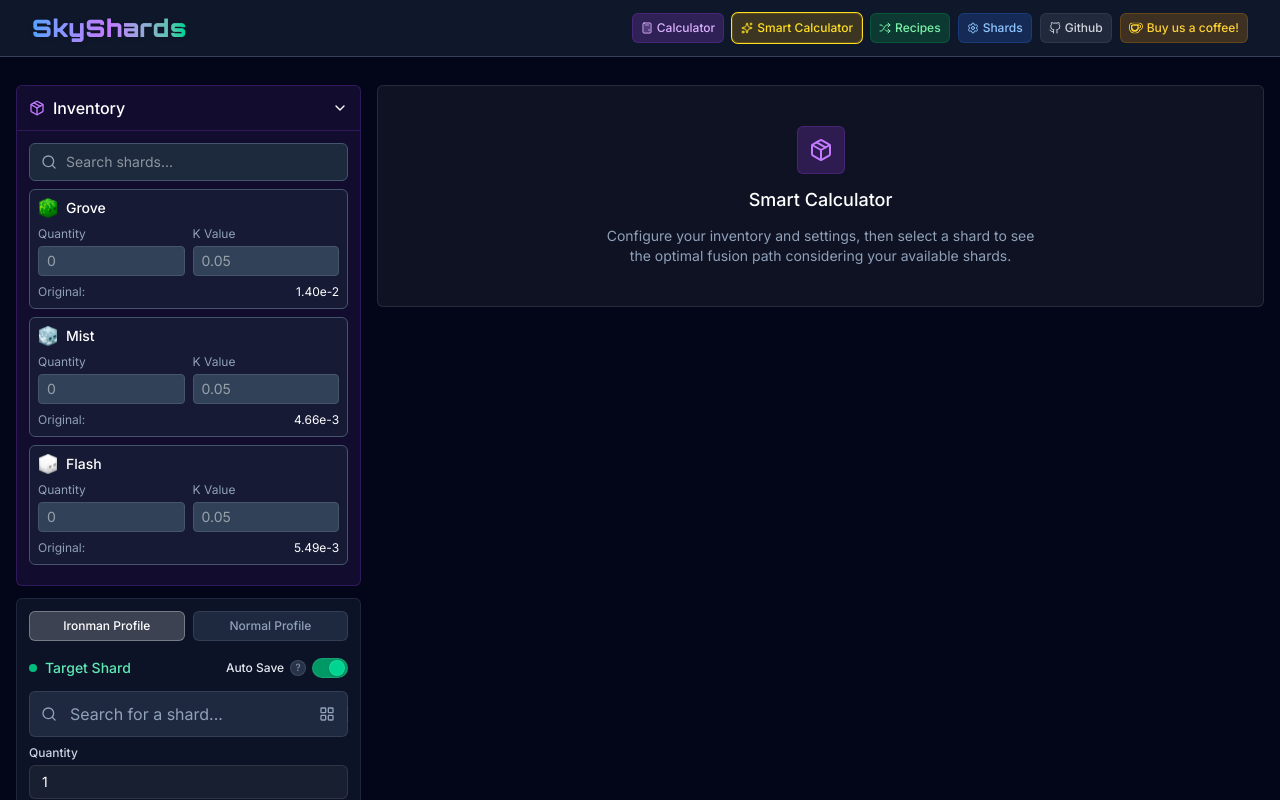
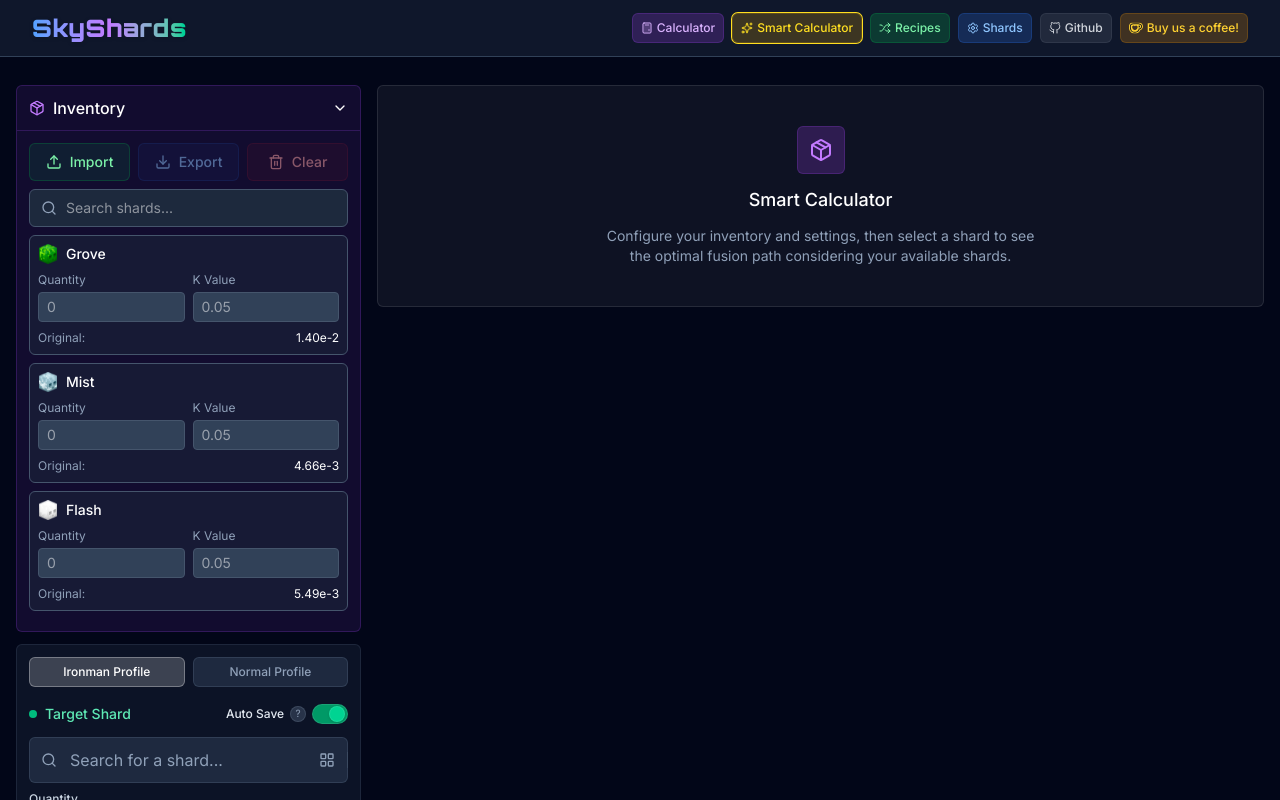
Before and after one commit to Campionnn/SkyShards, a React (Vite) app: page /smart in a window 1280 px wide. Shown: the top 800 px of the page. Built offline with nearby package versions, Linux system fonts and the light colour scheme.

Commit message:
add inventory import and saving to local storage

```diff
--- a/src/pages/SmartCalculatorPage.tsx
+++ b/src/pages/SmartCalculatorPage.tsx
@@ -1,8 +1,9 @@
 import React, { useState, useEffect, useCallback, useRef, useMemo } from "react";
-import { Menu, X, ChevronDown, ChevronRight, Search, Package } from "lucide-react";
+import { Menu, X, ChevronDown, ChevronRight, Search, Package, Upload, Download, Trash2 } from "lucide-react";
 import { CalculatorForm, InventoryCalculationResults } from "../components";
 import { useCustomRates, useCalculatorState, useShards } from "../hooks";
 import { DataService, InvCalculationService, CalculationService } from "../services";
+import { loadInventory, saveInventory, loadKValues, saveKValues } from "../utilities";
 import type { CalculationFormData } from "../schemas";
 import type { InventoryCalculationResult, CalculationParams, Data } from "../types/types";
 
@@ -22,12 +23,12 @@ const SmartCalculatorPage: React.FC = () => {
   const [currentParams, setCurrentParams] = useState<CalculationParams | null>(null);
   const [isCalculating, setIsCalculating] = useState(false);
   const [searchTerm, setSearchTerm] = useState("");
+  const [showImportDialog, setShowImportDialog] = useState(false);
+  const [importJsonText, setImportJsonText] = useState("");
 
-  // Inventory state: Map<shardId, quantity>
-  const [inventory, setInventory] = useState<Map<string, number>>(new Map());
+  const [inventory, setInventory] = useState<Map<string, number>>(loadInventory);
 
-  // K values state: Map<shardId, k>
-  const [kValues, setKValues] = useState<Map<string, number>>(new Map());
+  const [kValues, setKValues] = useState<Map<string, number>>(loadKValues);
 
   // MinCosts for display
   const [originalMinCosts, setOriginalMinCosts] = useState<Map<string, number>>(new Map());
@@ -322,6 +323,16 @@ const SmartCalculatorPage: React.FC = () => {
     };
   }, []);
 
+  // Save inventory to localStorage whenever it changes
+  useEffect(() => {
+    saveInventory(inventory);
+  }, [inventory]);
+
+  // Save k values to localStorage whenever they change
+  useEffect(() => {
+    saveKValues(kValues);
+  }, [kValues]);
+
   const getWeightedCost = (shardId: string): number => {
     return adjustedMinCosts.get(shardId) || 0;
   };
@@ -347,6 +358,71 @@ const SmartCalculatorPage: React.FC = () => {
       expandedStates.set(key, false);
     });
     setResult({ ...result! }); // Force re-render
+  };
+
+  // Import inventory from JSON text
+  const handleImportJson = () => {
+    try {
+      const parsed = JSON.parse(importJsonText);
+
+      // Extract hunting_box data
+      const huntingBox = parsed.hunting_box;
+      if (!huntingBox || typeof huntingBox !== 'object') {
+        alert('Invalid JSON format: missing or invalid "hunting_box" key');
+        return;
+      }
+
+      // Create new inventory from hunting_box
+      const newInventory = new Map<string, number>();
+      for (const [shardId, quantity] of Object.entries(huntingBox)) {
+        const qty = Number(quantity);
+        if (!isNaN(qty) && qty > 0) {
+          newInventory.set(shardId, qty);
+        }
+      }
+
+      setInventory(newInventory);
+      setShowImportDialog(false);
+      setImportJsonText("");
+      alert(`Successfully imported ${newInventory.size} shards from hunting_box`);
+    } catch (err) {
+      console.error('Failed to parse JSON:', err);
+      alert('Failed to parse JSON. Please check the format.');
+    }
+  };
+
+  // Export inventory to JSON file
+  const handleExportJson = () => {
+    const inventoryObj = Object.fromEntries(inventory);
+    const exportData = {
+      hunting_box: inventoryObj,
+      attribute_menu: {}
+    };
+
+    const jsonString = JSON.stringify(exportData, null, 2);
+    const blob = new Blob([jsonString], { type: 'application/json' });
+    const url = URL.createObjectURL(blob);
+
+    const link = document.createElement('a');
+    link.href = url;
+    link.download = `skyshards_inventory_${new Date().toISOString().split('T')[0]}.json`;
+    document.body.appendChild(link);
+    link.click();
+    document.body.removeChild(link);
+    URL.revokeObjectURL(url);
+  };
+
+  // Clear all inventory
+  const handleClearInventory = () => {
+    if (inventory.size === 0) {
+      alert('Inventory is already empty');
+      return;
+    }
+
+    if (confirm(`Are you sure you want to clear all ${inventory.size} shards from your inventory?`)) {
+      setInventory(new Map());
+      alert('Inventory cleared');
+    }
   };
 
   return (
@@ -387,6 +463,33 @@ const SmartCalculatorPage: React.FC = () => {
 
               {inventoryExpanded && (
                 <div className="border-t border-purple-500/20 p-3 space-y-2">
+                  {/* Action buttons */}
+                  <div className="flex gap-2">
+                    <button
+                      onClick={() => setShowImportDialog(true)}
+                      className="flex-1 px-3 py-2 bg-green-500/10 border border-green-500/20 hover:border-green-400/30 rounded-md text-green-300 hover:bg-green-500/20 flex items-center justify-center gap-2 transition-colors duration-200 text-sm font-medium"
+                    >
+                      <Upload className="w-4 h-4" />
+                      <span>Import</span>
+                    </button>
+                    <button
+                      onClick={handleExportJson}
+                      disabled={inventory.size === 0}
+                      className="flex-1 px-3 py-2 bg-blue-500/10 border border-blue-500/20 hover:border-blue-400/30 rounded-md text-blue-300 hover:bg-blue-500/20 flex items-center justify-center gap-2 transition-colors duration-200 text-sm font-medium disabled:opacity-50 disabled:cursor-not-allowed disabled:hover:bg-blue-500/10 disabled:hover:border-blue-500/20"
+                    >
+                      <Download className="w-4 h-4" />
+                      <span>Export</span>
+                    </button>
+                    <button
+                      onClick={handleClearInventory}
+                      disabled={inventory.size === 0}
+                      className="flex-1 px-3 py-2 bg-red-500/10 border border-red-500/20 hover:border-red-400/30 rounded-md text-red-300 hover:bg-red-500/20 flex items-center justify-center gap-2 transition-colors duration-200 text-sm font-medium disabled:opacity-50 disabled:cursor-not-allowed disabled:hover:bg-red-500/10 disabled:hover:border-red-500/20"
+                    >
+                      <Trash2 className="w-4 h-4" />
+                      <span>Clear</span>
+                    </button>
+                  </div>
+
                   {/* Search bar */}
                   <div className="relative">
                     <Search className="absolute left-3 top-1/2 transform -translate-y-1/2 w-4 h-4 text-slate-400" />
@@ -533,6 +636,73 @@ const SmartCalculatorPage: React.FC = () => {
           )}
         </div>
       </div>
+
+      {/* Import JSON Dialog */}
+      {showImportDialog && (
+        <div className="fixed inset-0 bg-black/60 flex items-center justify-center z-50 p-4">
+          <div className="bg-slate-800 border border-purple-500/30 rounded-lg max-w-2xl w-full max-h-[80vh] flex flex-col">
+            {/* Dialog Header */}
+            <div className="flex items-center justify-between p-4 border-b border-purple-500/20">
+              <h3 className="text-lg font-medium text-white">Import Inventory JSON</h3>
+              <button
+                onClick={() => {
+                  setShowImportDialog(false);
+                  setImportJsonText("");
+                }}
+                className="text-slate-400 hover:text-white transition-colors"
+              >
+                <X className="w-5 h-5" />
+              </button>
+            </div>
+
+            {/* Dialog Content */}
+            <div className="p-4 flex-1 overflow-auto">
+              <p className="text-sm text-slate-400 mb-3">
+                Paste your JSON data below. The format should include a "hunting_box" key:
+              </p>
+              <div className="bg-slate-900 border border-slate-600 rounded p-2 mb-3">
+                <pre className="text-xs text-slate-300 overflow-x-auto">
+{`{
+  "hunting_box": {
+    "C4": 1,
+    "C7": 3,
+    "R50": 37,
+    "E26": 8
+  },
+  "attribute_menu": {}
+}`}
+                </pre>
+              </div>
+              <textarea
+                value={importJsonText}
+                onChange={(e) => setImportJsonText(e.target.value)}
+                placeholder="Paste your JSON here..."
+                className="w-full h-64 px-3 py-2 bg-slate-900 border border-slate-600 rounded-md text-white text-sm font-mono focus:outline-none focus:border-purple-400 resize-none"
+              />
+            </div>
+
+            {/* Dialog Footer */}
+            <div className="flex gap-2 p-4 border-t border-purple-500/20">
+              <button
+                onClick={() => {
+                  setShowImportDialog(false);
+                  setImportJsonText("");
+                }}
+                className="flex-1 px-4 py-2 bg-slate-700 hover:bg-slate-600 border border-slate-600 rounded-md text-white transition-colors duration-200"
+              >
+                Cancel
+              </button>
+              <button
+                onClick={handleImportJson}
+                disabled={!importJsonText.trim()}
+                className="flex-1 px-4 py-2 bg-green-500/20 hover:bg-green-500/30 border border-green-500/30 hover:border-green-400/40 rounded-md text-green-300 transition-colors duration-200 disabled:opacity-50 disabled:cursor-not-allowed disabled:hover:bg-green-500/20 disabled:hover:border-green-500/30"
+              >
+                Import
+              </button>
+            </div>
+          </div>
+        </div>
+      )}
     </div>
   );
 };
--- a/src/utilities/localStorage.ts
+++ b/src/utilities/localStorage.ts
@@ -75,3 +75,50 @@ export const clearFormData = (): void => {
     console.warn("Failed to clear form data from localStorage:", error);
   }
 };
+
+const INVENTORY_STORAGE_KEY = "inventory";
+const K_VALUES_STORAGE_KEY = "k_values";
+
+export const saveInventory = (inventory: Map<string, number>): void => {
+  try {
+    const obj = Object.fromEntries(inventory);
+    localStorage.setItem(INVENTORY_STORAGE_KEY, JSON.stringify(obj));
+  } catch (error) {
+    console.warn("Failed to save inventory to localStorage:", error);
+  }
+};
+
+export const loadInventory = (): Map<string, number> => {
+  try {
+    const stored = localStorage.getItem(INVENTORY_STORAGE_KEY);
+    if (stored) {
+      const parsed = JSON.parse(stored);
+      return new Map(Object.entries(parsed).map(([k, v]) => [k, Number(v)]));
+    }
+  } catch (error) {
+    console.warn("Failed to load inventory from localStorage:", error);
+  }
+  return new Map();
+};
+
+export const saveKValues = (kValues: Map<string, number>): void => {
+  try {
+    const obj = Object.fromEntries(kValues);
+    localStorage.setItem(K_VALUES_STORAGE_KEY, JSON.stringify(obj));
+  } catch (error) {
+    console.warn("Failed to save k values to localStorage:", error);
+  }
+};
+
+export const loadKValues = (): Map<string, number> => {
+  try {
+    const stored = localStorage.getItem(K_VALUES_STORAGE_KEY);
+    if (stored) {
+      const parsed = JSON.parse(stored);
+      return new Map(Object.entries(parsed).map(([k, v]) => [k, Number(v)]));
+    }
+  } catch (error) {
+    console.warn("Failed to load k values from localStorage:", error);
+  }
+  return new Map();
+};
```
Also changed, not shown: src/services/invCalculationService.ts (+0 -10 lines).
